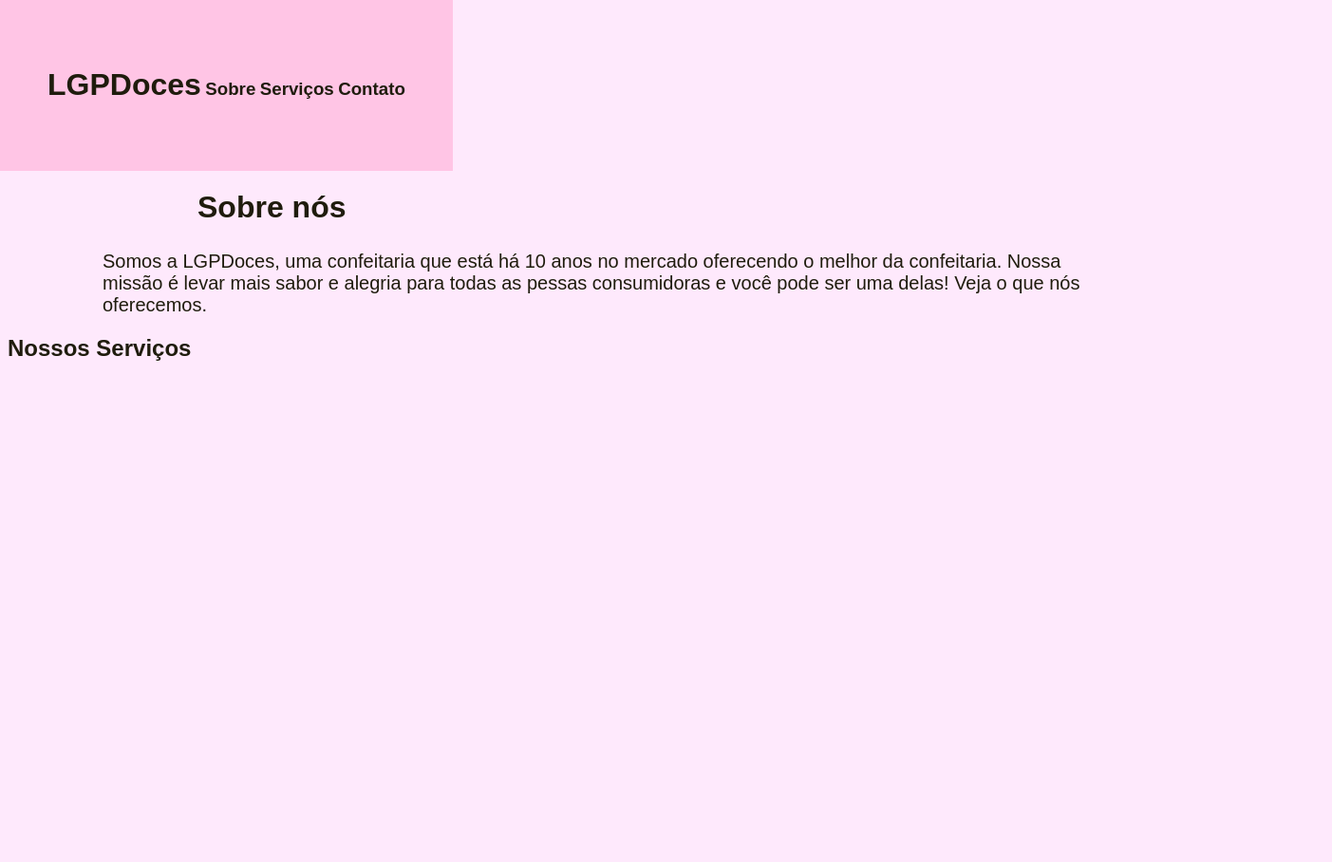
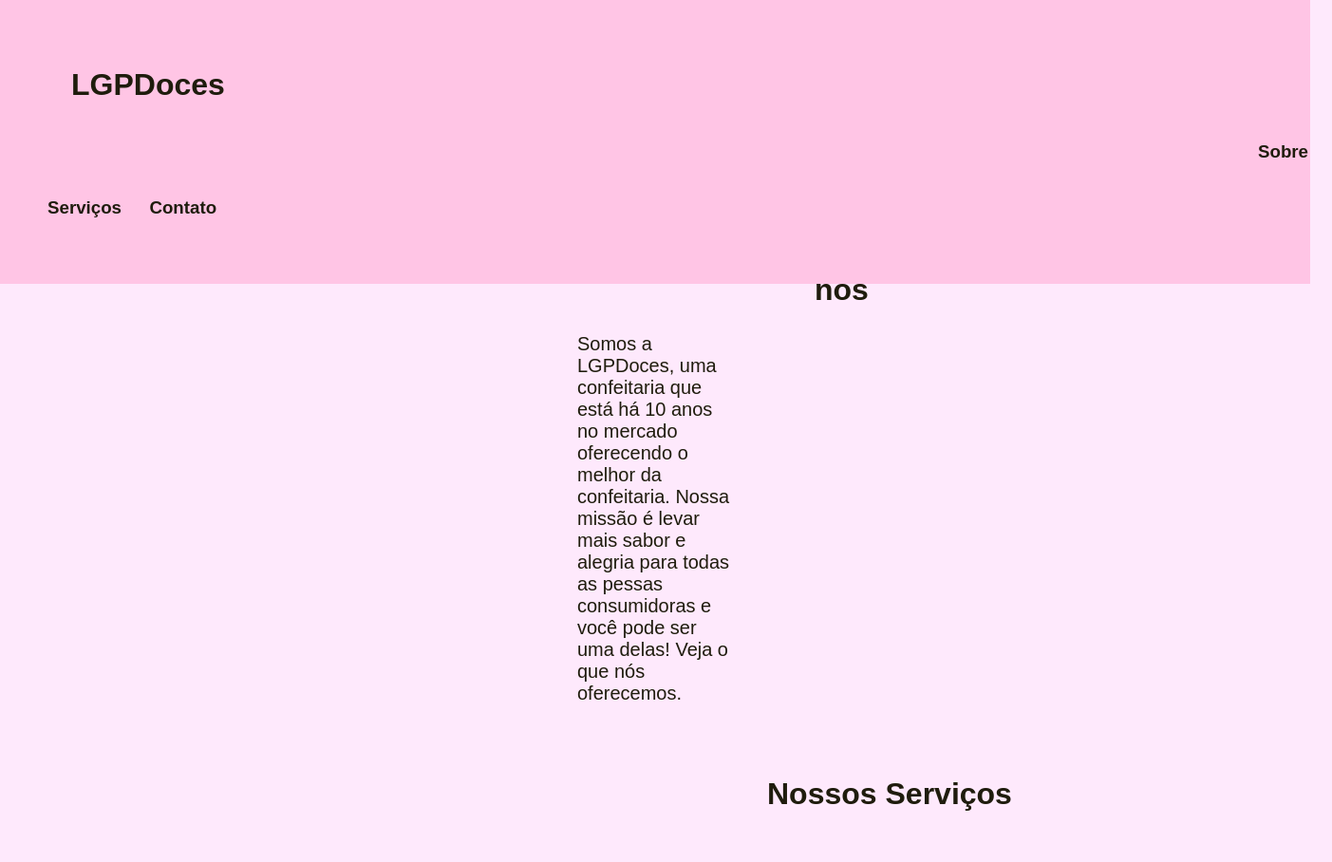
Before and after one commit to pedrohassen/doceria-lgpdoces, a plain HTML site: page index.html in a window 1280 px wide. Shown: the whole page at 95% size, 1403 px wide, since content can reach past the window. Before the commit the page ends 800 px from the top, so only its background shows below. Drawn offline with Linux system fonts and the light colour scheme.

Commit message:
Alguns ajustes, criação da branch 'pedro'.

```diff
--- a/style.css
+++ b/style.css
@@ -10,6 +10,24 @@ body {
   top: 0;
   left: 0;
   padding: 50px;
+  width: 100%;
+}
+
+h1 {
+  margin-left: 25px;
+}
+
+header h3:nth-child(1) {
+  margin-left: 25px;
+}
+
+header h3:nth-child(2) {
+  margin-left: 1275px;
+  margin-right: 25px;
+}
+
+header h3:nth-child(3) {
+  margin-right: 25px;
 }
 
 header h1, h3 {
@@ -17,16 +35,22 @@ header h1, h3 {
 }
 
 .section {
-  margin-top: 200px;
-  margin-right: 100px;
-  margin-left: 100px;
+  margin-top: 250px;
+  margin-right: 500px;
+  margin-left: 600px;
 }
 
 #aboutTitle {
-  margin-left: 100px;
+  margin-left: 250px;
   font-size: 32px;
 }
 
 #about {
   font-size: 20px;
 }
+
+#serviços {
+  padding: 50px;
+  margin-left: 750px;
+  font-size: 32px;
+}
```
